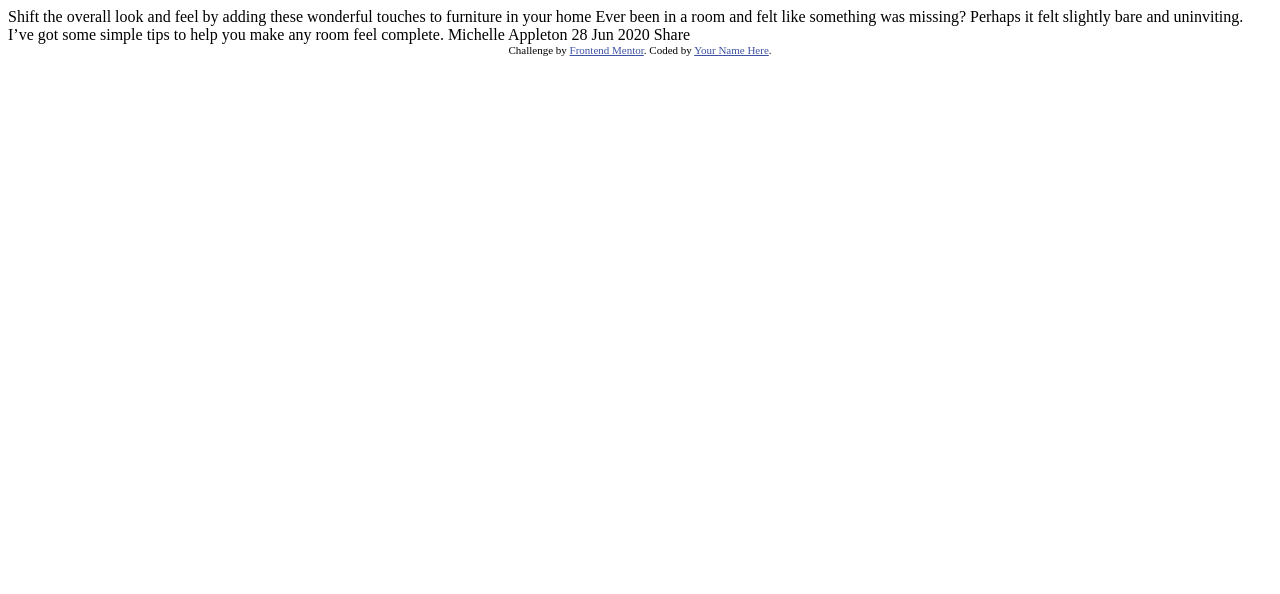
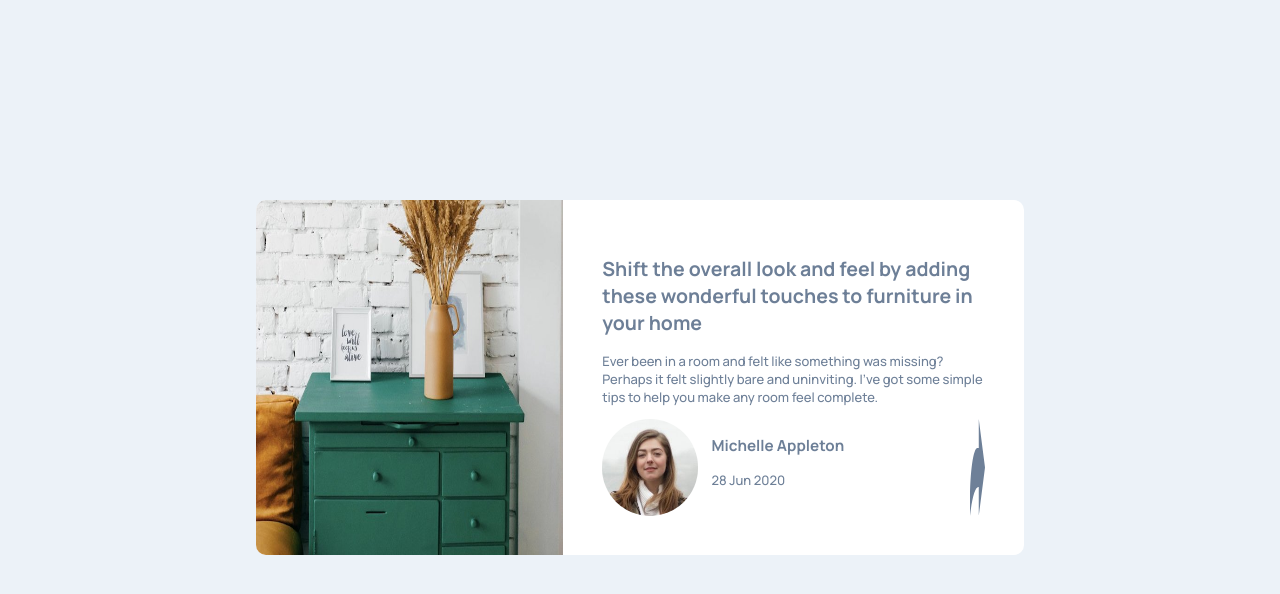
Before and after one commit to Darengheil/ArticlePreviewComponent, a plain HTML site: page index.html in a window 1280 px wide. Drawn offline with Linux system fonts and the light colour scheme.

Commit message:
Added basic structure

```diff
--- a/index.html
+++ b/index.html
@@ -2,35 +2,33 @@
 <html lang="en">
 <head>
   <meta charset="UTF-8">
-  <meta name="viewport" content="width=device-width, initial-scale=1.0"> <!-- displays site properly based on user's device -->
-
+  <meta name="viewport" content="width=device-width, initial-scale=1.0">
   <link rel="icon" type="image/png" sizes="32x32" href="./images/favicon-32x32.png">
-
+  <link rel="stylesheet" href="styles.css">
   <title>Frontend Mentor | Article preview component</title>
-
-  <!-- Feel free to remove these styles or customise in your own stylesheet 👍 -->
-  <style>
-    .attribution { font-size: 11px; text-align: center; }
-    .attribution a { color: hsl(228, 45%, 44%); }
-  </style>
 </head>
 <body>
-
-  Shift the overall look and feel by adding these wonderful
-  touches to furniture in your home
-
-  Ever been in a room and felt like something was missing? Perhaps
-  it felt slightly bare and uninviting. I’ve got some simple tips
-  to help you make any room feel complete.
-
-  Michelle Appleton
-  28 Jun 2020
-
-  Share
-
-  <div class="attribution">
-    Challenge by <a href="https://www.frontendmentor.io?ref=challenge" target="_blank">Frontend Mentor</a>.
-    Coded by <a href="#">Your Name Here</a>.
+  <div class="container">
+    <img src="images/drawers.jpg" class="mainimg">
+    <div class="description">
+      <div class="title">
+        <h2>Shift the overall look and feel by adding these wonderful
+          touches to furniture in your home</h2>
+        <p>Ever been in a room and felt like something was missing? Perhaps
+          it felt slightly bare and uninviting. I’ve got some simple tips
+          to help you make any room feel complete.</p>
+      </div>
+      <div class="person">
+        <div class="imgdesc">
+          <img src="images/avatar-michelle.jpg" class="avatar">
+          <div class="avatardesc">
+            <h3>Michelle Appleton</h3>
+            <p>28 Jun 2020</p>
+          </div>
+        </div>
+        <input type="image" src="images/icon-share.svg">
+      </div>
+    </div>
   </div>
 </body>
 </html>
--- /dev/null
+++ b/styles.css
@@ -0,0 +1,57 @@
+@import url('https://fonts.googleapis.com/css2?family=Manrope:wght@500;700&display=swap');
+
+body{
+    font-family: "Manrope";
+    font-size: 13px;
+    background-color: hsl(210, 46%, 95%);
+    color: hsl(214, 17%, 51%);
+}
+
+h2{
+
+}
+
+.container{
+    display: flex;
+    flex-direction: row;
+    position: absolute;
+    left: 20%;
+    right: 20%;
+    top: 25%;
+    border-radius: 10px;
+    background-color: white;
+}
+
+.mainimg{
+    width: 40%;
+    height: auto;
+    border-top-left-radius: 10px;
+    border-bottom-left-radius: 10px;
+}
+
+.description{
+    padding: 3em;
+}
+
+.person{
+    display: flex;
+    flex-direction: row;
+    justify-content: space-between;
+}
+
+.avatar{
+    border-radius: 50%;
+    max-width: 30%;
+    height: auto;
+}
+
+.avatardesc{
+    margin-left: 1em;
+}
+
+.imgdesc{
+    display: flex;
+}
+@media (max-width: 900px){
+
+}
```
Also changed, not shown: 2 other files.
